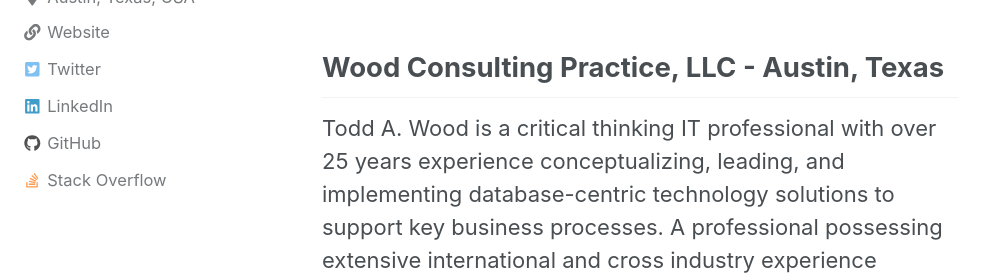
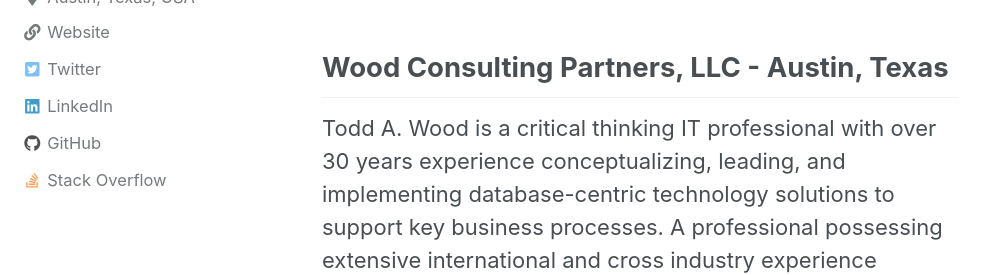
Before and after one commit to tawman/tawman.github.io, a Jekyll site: the page built from _pages/about.html, in a window 1280 px wide and 900 px high, cut to the strip 360-900 px from the top of the window. Shown: the top 275 px of the strip, without its empty margins (0-993 px from the left). Built offline with Jekyll 4.4.1, drawn with Linux system fonts in a browser that asks for light colours; nearby versions of some CDN libraries; some of the changed text lies outside the part shown.

Commit message:
Updated years, company name, and title

```diff
--- a/_config.yml
+++ b/_config.yml
@@ -12,8 +12,8 @@ locale                   : "en-US"
 title                    : "Implement IToddWood"
 title_separator          : "-"
 name                     : "Todd A. Wood"
-description              : "Technology Blog for Todd A. Wood; Solution Architect / Owner of Wood Consulting Practice, LLC."
-url                      : "http://www.woodcp.com" # the base hostname & protocol for your site e.g. "https://mmistakes.github.io"
+description              : "Technology Blog for Todd A. Wood; Solution Architect / Owner of Wood Consulting Partners, LLC."
+url                      : "https://www.woodcp.com" # the base hostname & protocol for your site e.g. "https://mmistakes.github.io"
 baseurl                  : # the subpath of your site, e.g. "/blog"
 repository               : "tawman/tawman.github.io" # GitHub username/repo-name e.g. "mmistakes/minimal-mistakes"
 teaser                   : # path of fallback teaser image, e.g. "/assets/images/500x300.png"
@@ -86,11 +86,11 @@ analytics:
 author:
   name             : "Todd A. Wood"
   avatar           : "/assets/images/ToddWood.png" # path of avatar image, e.g. "/assets/images/bio-photo.jpg"
-  bio              : "Chief Technology Officer"
+  bio              : "Technology Expert"
   location         : "Austin, Texas, USA"
   email            :
-  uri              : "http://www.woodcp.com"
-  home             : "http://www.woodcp.com" # null (default), "absolute or relative url to link to author home"
+  uri              : "https://www.woodcp.com"
+  home             : "https://www.woodcp.com" # null (default), "absolute or relative url to link to author home"
   bitbucket        :
   codepen          :
   dribbble         :
--- a/_pages/about.html
+++ b/_pages/about.html
@@ -9,9 +9,9 @@ author_profile: true
   <script src="https://gist.github.com/1653561.js"></script>
 </div>
 <div class="mceTemp">
-  <h2>Wood Consulting Practice, LLC - Austin, Texas</h2>
+  <h2>Wood Consulting Partners, LLC - Austin, Texas</h2>
   <p>
-Todd A. Wood is a critical thinking IT professional with over 25 years experience
+    Todd A. Wood is a critical thinking IT professional with over 30 years experience
     conceptualizing, leading, and implementing database-centric technology solutions
     to support key business processes. A professional possessing extensive international
     and cross industry experience capable of applying this knowledge for the benefit of
@@ -30,6 +30,6 @@ development life cycle including requirements definition, design, architecture,
   <li>Online Transaction Processing</li>
   <li>Enterprise Application Integration</li>
   <li>Business Intelligence</li>
-  <li>Team and    Project Leadership</li>
+  <li>Team and Project Leadership</li>
   <li>Infrastructure Planning and Operations</li>
 </ul>
```
Also changed, not shown: README.md. Lines whose indentation alone changed are shown as unchanged.
